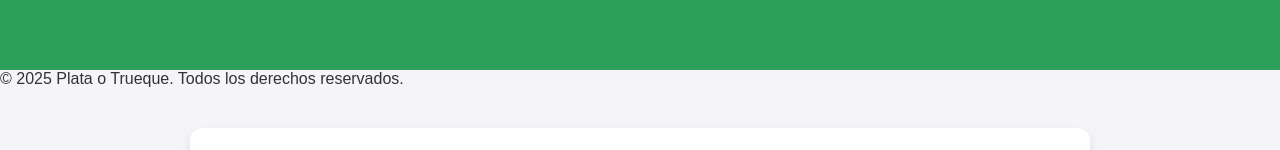
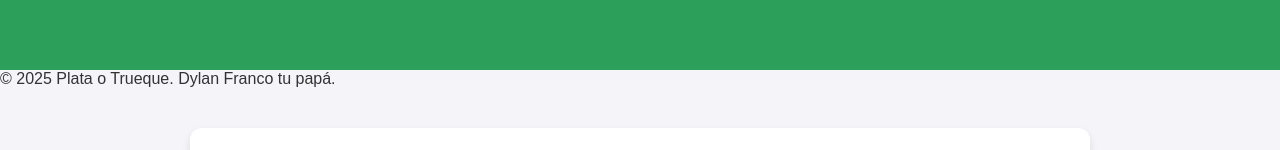
Before and after one commit to DylanFrancoRendon/PLATA-O-TRUEQUE-DEF, a plain HTML site: page index.html in a window 1280 px wide. Shown: the part 282-432 px from the top of the page. Drawn offline with Linux system fonts and the light colour scheme.

Commit message:
index.html

```diff
--- a/index.html
+++ b/index.html
@@ -24,7 +24,7 @@
   </main>
 
   <footer>
-    <p>&copy; 2025 Plata o Trueque. Todos los derechos reservados.</p>
+    <p>&copy; 2025 Plata o Trueque. Dylan Franco tu papá.</p>
   </footer>
 
   <script>
```
